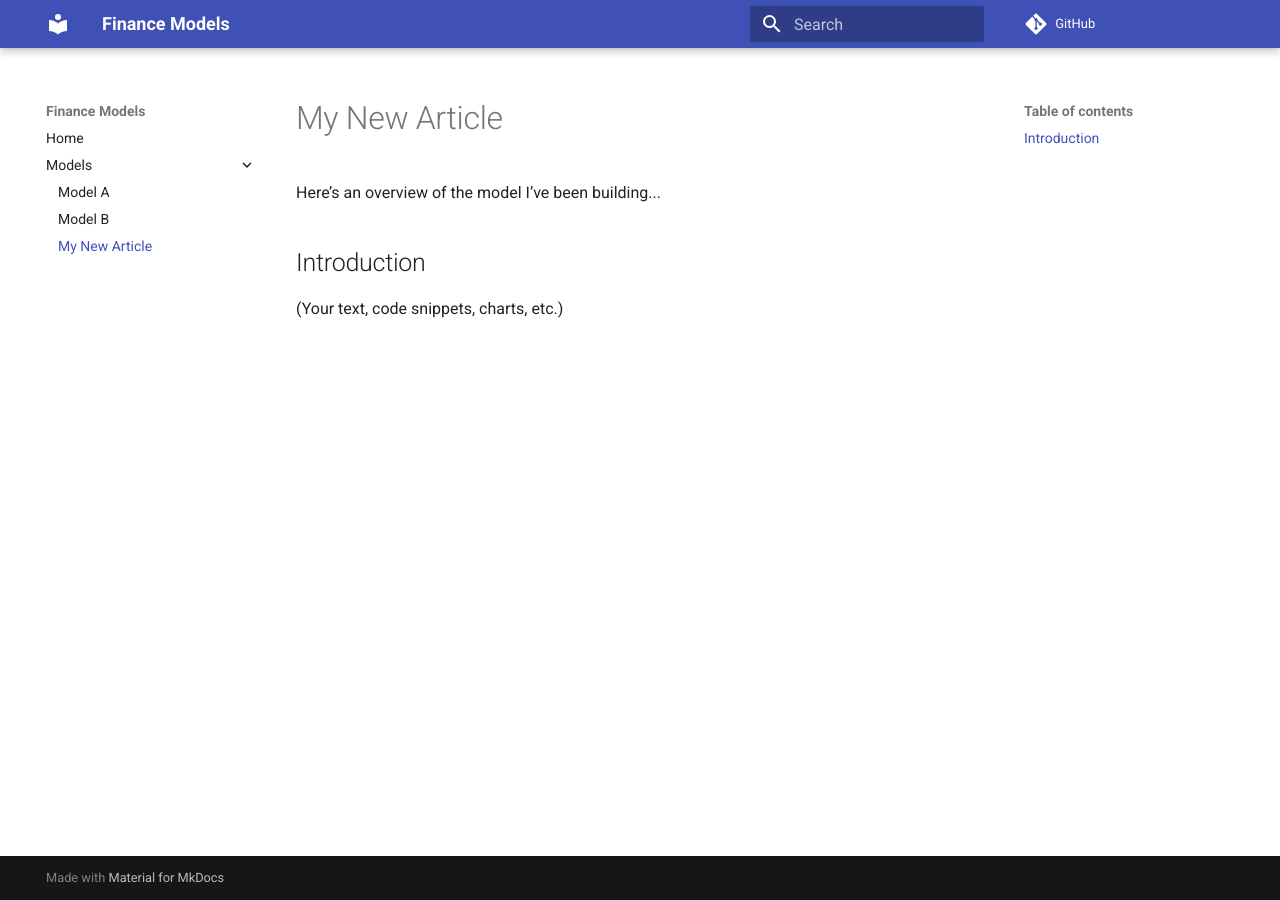
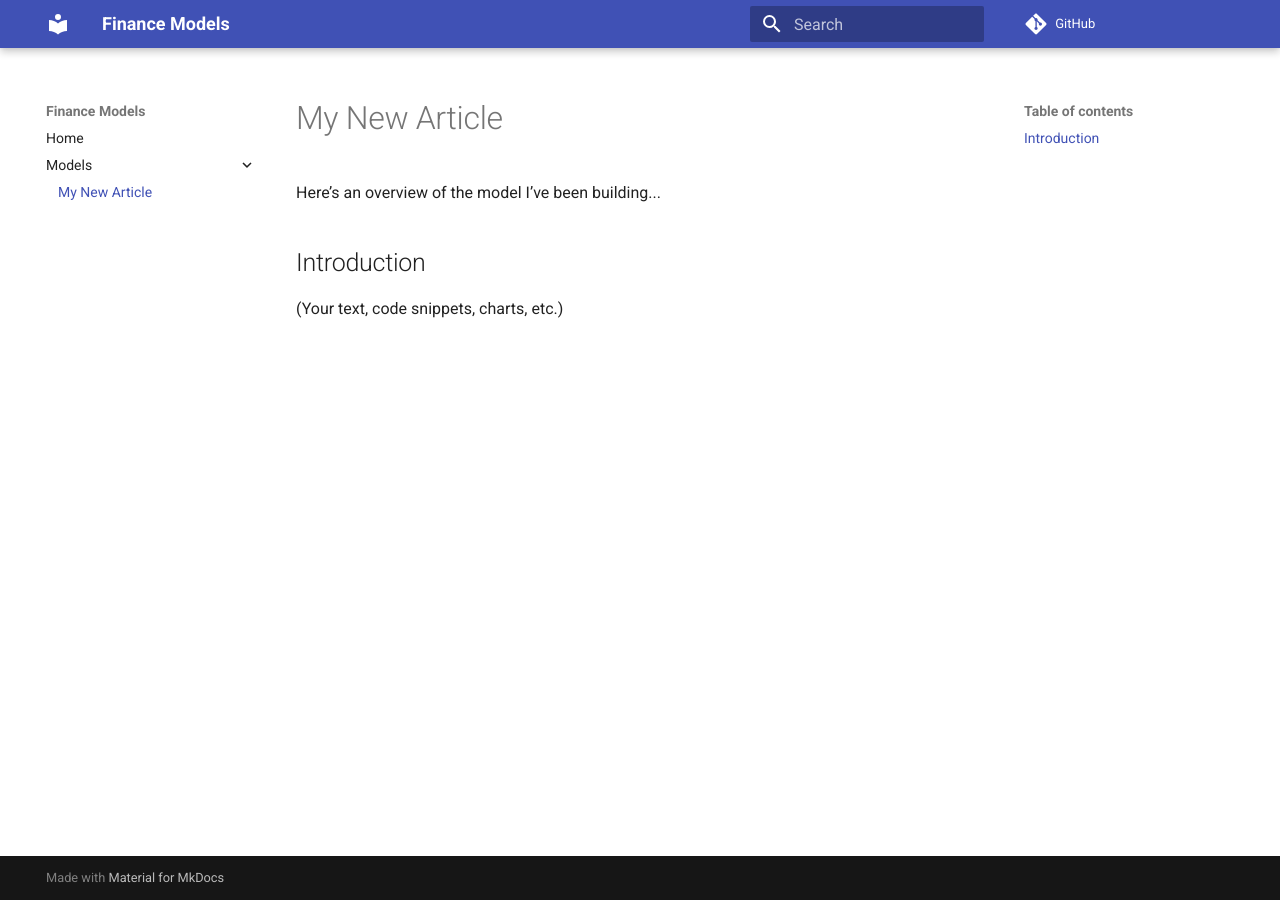
Before and after one commit to TheStatsProject/PP1A, an MkDocs documentation site: the page built from docs/models/my-new-article.md, in a window 1280 px wide. Built offline with MkDocs 1.6.1 and Material for MkDocs 9.7.7, drawn with Linux system fonts in a browser that asks for light colours; comment, search, counter and statistics services are not loaded.

Commit message:
Update mkdocs.yml

```diff
--- a/mkdocs.yml
+++ b/mkdocs.yml
@@ -5,6 +5,4 @@ repo_url: https://github.com/TheStatsProject/PP1A
 nav:
   - Home: index.md
   - Models:
-      - Model A: models/model_a.md
-      - Model B: models/model_b.md
       - My New Article: models/my-new-article.md
```
